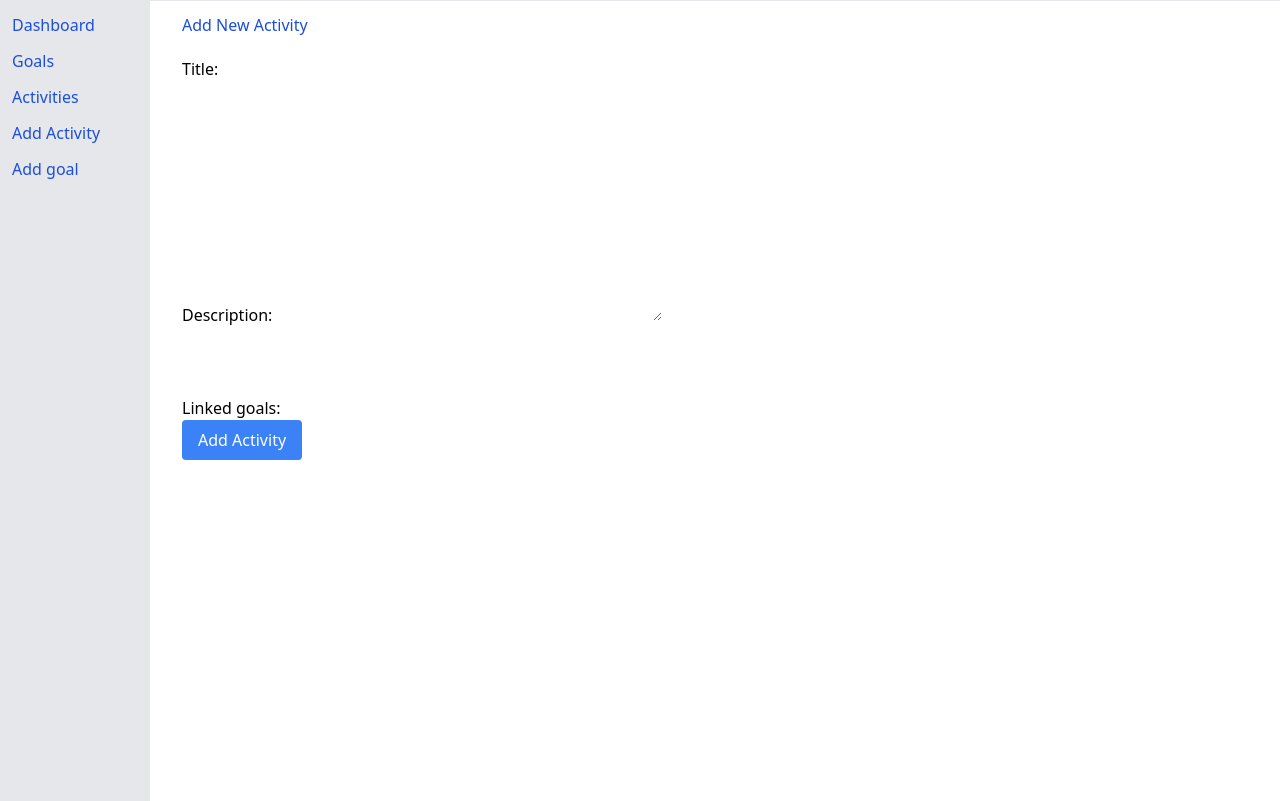
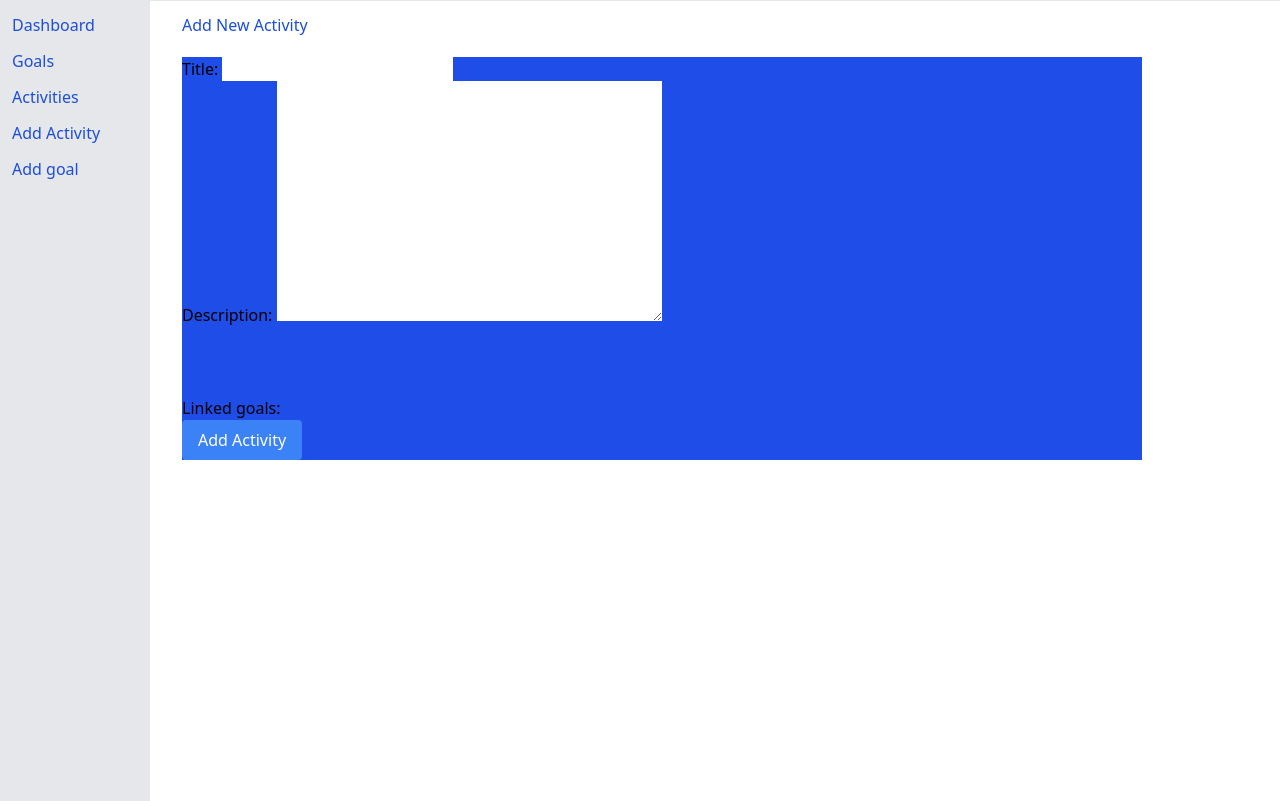
Before and after one commit to Cmmh1101/daily-tracker, a Django app: page /addActivity in a window 1280 px wide. Shown: the part 40-841 px from the top of the page. Run offline with Django 4.2, Linux system fonts and the light colour scheme; the visitor is signed in with stand-in values (Sample User, id 1); data that the repository does not hold is empty; style sheets or scripts are compiled from the project's sources; some libraries are stand-ins or nearby versions.

Commit message:
form styles

```diff
--- a/dashboard/static/dashboard/styles.css
+++ b/dashboard/static/dashboard/styles.css
@@ -34,3 +34,7 @@ a:hover, input[type='submit'] {
 .side-menu-item:hover {
     color: var(--nav-link);
 }
+
+form {
+    background-color: #1E4DE8!important;
+}
```
